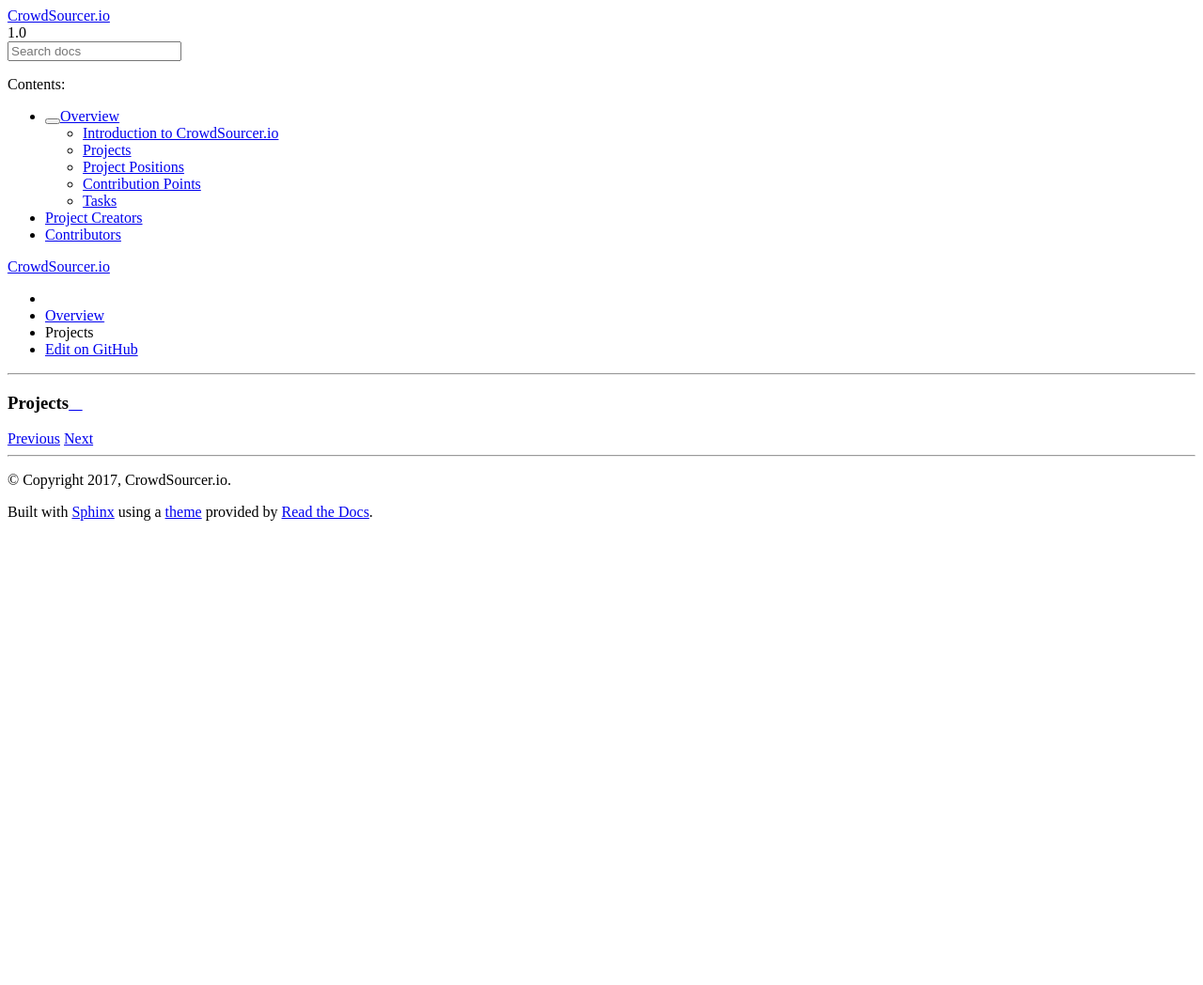
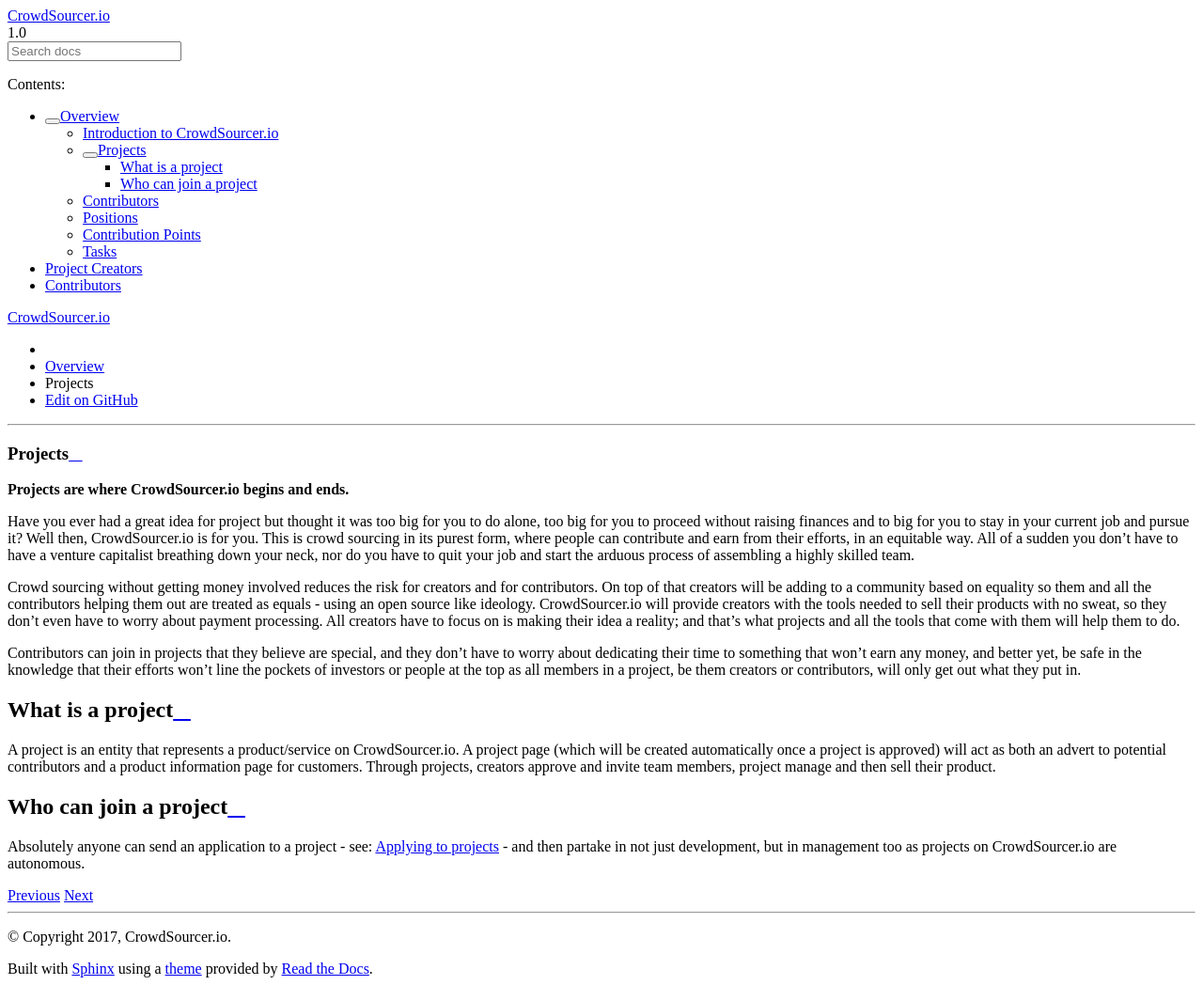
Before and after one commit to Willardgmoore/Nucleus, a Sphinx documentation site: the page built from docs/overview/projects_basics.rst, in a window 1280 px wide. Shown: the whole page at 94% size. Built offline with Sphinx 7.4.7 and the Read the Docs theme 2.0.0, drawn with Linux system fonts in a browser that asks for light colours; before the commit the page ends 900 px from its top, so only the background shows below that.

Commit message:
Overview first draft
Completed the first draft of the overview, completing positions and projects and adding in contributors.

```diff
--- a/docs/contributors/applying_to_a_project.rst
+++ b/docs/contributors/applying_to_a_project.rst
@@ -1,2 +1,4 @@
+.. _applying_to_a_project:
+
 Applying to projects
 =====================================
--- a/docs/overview/index.rst
+++ b/docs/overview/index.rst
@@ -9,6 +9,7 @@
 
    intro
    projects_basics
+   contributors_basics
    position_basics
    contribution_points
    tasks_basics
--- a/docs/overview/projects_basics.rst
+++ b/docs/overview/projects_basics.rst
@@ -2,3 +2,21 @@
 
 Projects
 =====================================
+
+**Projects are where CrowdSourcer.io begins and ends.**
+
+Have you ever had a great idea for project but thought it was too big for you to do alone, too big for you to proceed without raising finances and to big for you to stay in your current job and pursue it? Well then, CrowdSourcer.io is for you. This is crowd sourcing in its purest form, where people can contribute and earn from their efforts, in an equitable way. All of a sudden you don't have to have a venture capitalist breathing down your neck, nor do you have to quit your job and start the arduous process of assembling a highly skilled team.
+
+Crowd sourcing without getting money involved reduces the risk for creators and for contributors. On top of that creators will be adding to a community based on equality so them and all the contributors helping them out are treated as equals - using an open source like ideology. CrowdSourcer.io will provide creators with the tools needed to sell their products with no sweat, so they don't even have to worry about payment processing. All creators have to focus on is making their idea a reality; and that's what projects and all the tools that come with them will help them to do.
+
+Contributors can join in projects that they believe are special, and they don't have to worry about dedicating their time to something that won't earn any money, and better yet, be safe in the knowledge that their efforts won't line the pockets of investors or people at the top as all members in a project, be them creators or contributors, will only get out what they put in.
+
+What is a project
+-------------------
+
+A project is an entity that represents a product/service on CrowdSourcer.io. A project page (which will be created automatically once a project is approved) will act as both an advert to potential contributors and a product information page for customers. Through projects, creators approve and invite team members, project manage and then sell their product.
+
+Who can join a project
+-----------------------
+
+Absolutely anyone can send an application to a project - see: :ref:`applying_to_a_project` - and then partake in not just development, but in management too as projects on CrowdSourcer.io are autonomous.
```
Also changed, not shown: docs/creators/project_creation.rst (+7 -5 lines), docs/overview/contributors_basics.rst (added, +14 -0 lines), docs/overview/position_basics.rst (+8 -2 lines).
